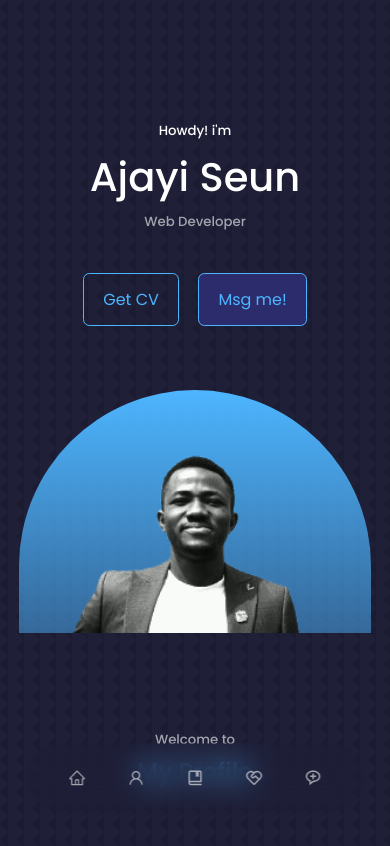
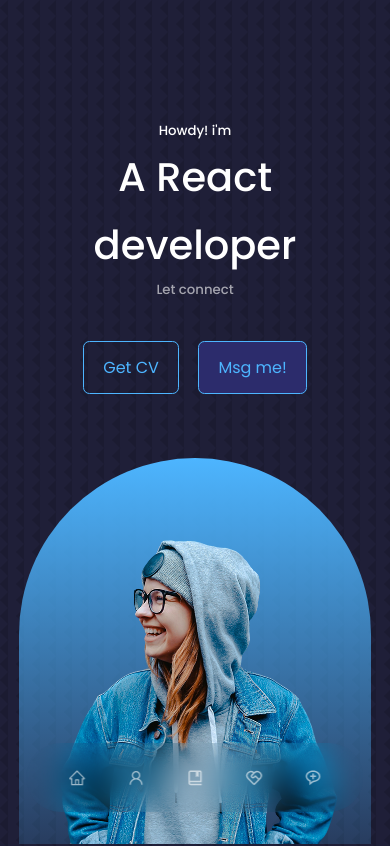
Before and after one commit to SeunExploits/my-portfolio-website-new, a React (Create React App) app: page / in a window 390 px wide. Shown: the top 846 px of the page. Built offline with nearby package versions, Linux system fonts and the light colour scheme.

Commit message:
just a little

```diff
--- a/src/components/header/Header.jsx
+++ b/src/components/header/Header.jsx
@@ -9,8 +9,8 @@ const Header = () => {
     <header>
       <div className="container header_container">
       <h5>Howdy! i'm</h5>
-      <h1>Ajayi Seun</h1>
-      <h5 className='text-light'>Web Developer</h5>
+      <h1>A React developer</h1>
+      <h5 className='text-light'>Let connect</h5>
       <CTA />
       <HeaderSocials />
 
--- a/src/components/header/header.css
+++ b/src/components/header/header.css
@@ -49,15 +49,7 @@ header {
     border-radius: 12rem 12rem 0 0;
     overflow: hidden;
     padding: 5rem 2rem 2rem 2rem;
-    display: flex;
-    justify-content: center;
-    align-items: center;
-}
 
-.me img {
-    width: 100%;  /* Ensures the image scales with the container */
-    height: 100%; /* Ensures the image fills the container */
-    object-fit: cover; /* Prevents distortion while covering the area */
 }
 
 /* *************** Scroll Down ************** */
@@ -82,11 +74,10 @@ header {
 /* *************** Media Queries (small devices)************** */
 @media screen  and (max-width: 600px) {
     header{
-        height: 75vh;
+        height: 100vh;
     }
 
-    .me {
-        padding-top: 15%;
+
 
     }
 
@@ -94,5 +85,3 @@ header {
     .scroll_down {
         display: none;
     }
-
-}
```
Also changed, not shown: src/assets/me.png, src/assets/portfolio2.png (deleted).
